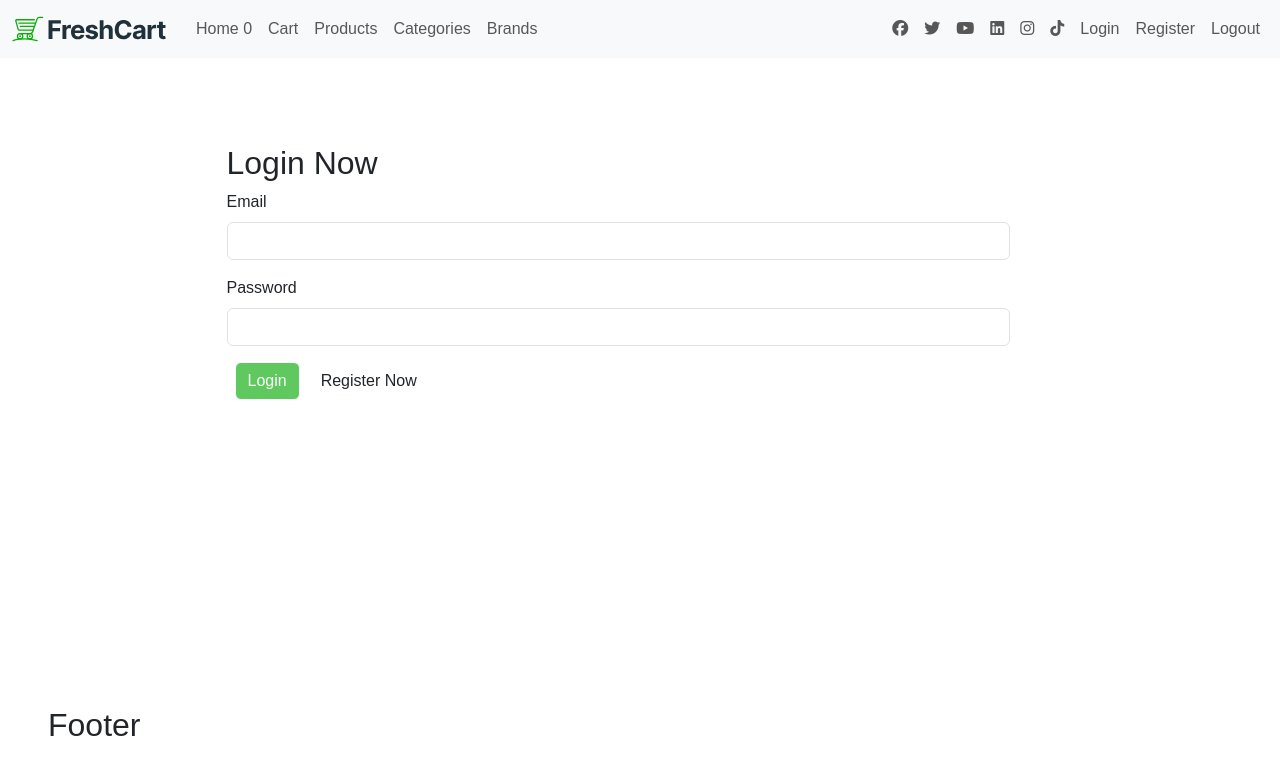
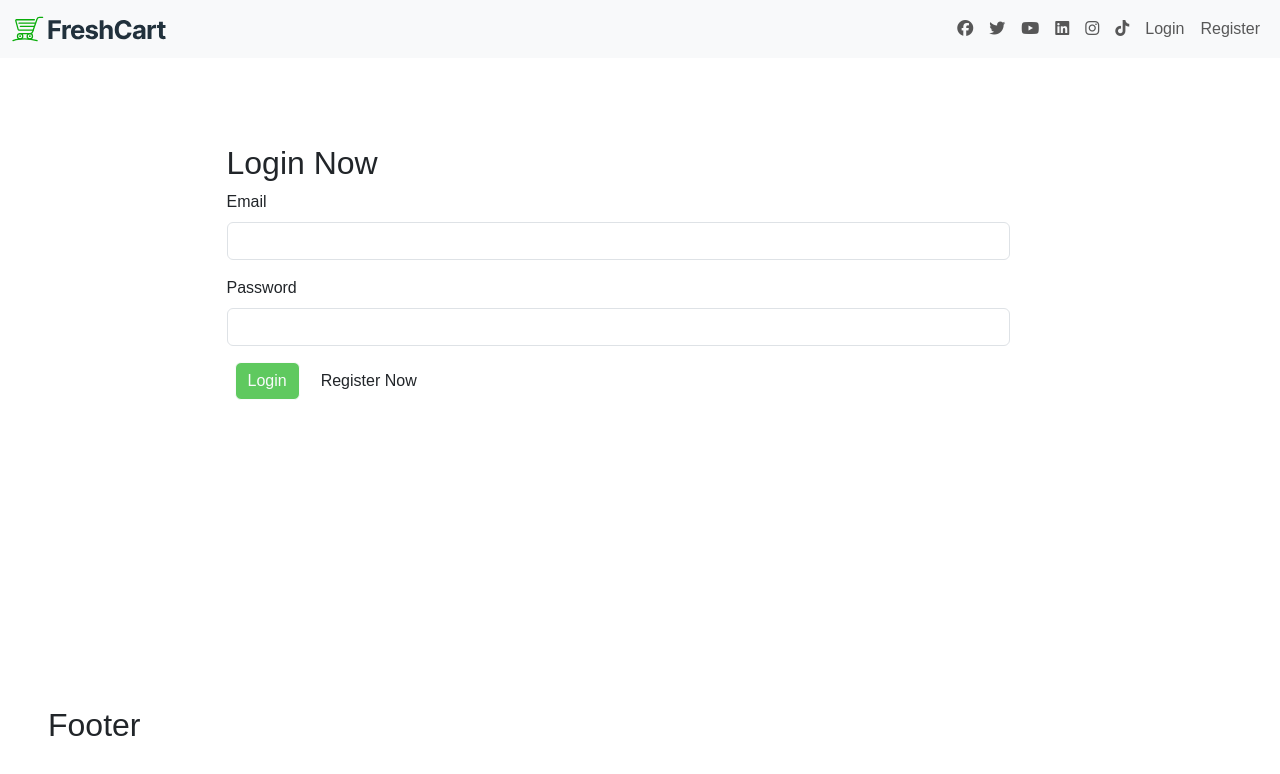
Before and after one commit to Saeeed0/NeoShop, a React (Create React App) app: page /Login in a window 1280 px wide. Shown: the top 774 px of the page. Built offline with nearby package versions, Linux system fonts and the light colour scheme; a web font is replaced by a local one.

Commit message:
save token at localstorage & handl user refresh & logout

```diff
--- /dev/null
+++ b/src/Components/Context/UserContext.js
@@ -0,0 +1,17 @@
+import { createContext, useEffect, useState } from "react";
+
+export const userContext = createContext();
+
+export default function UserContextProvider({ children }) {
+  let [userToken, setUserToken] = useState(null);
+  useEffect(() => {
+    if (localStorage.getItem("userToken")) {
+      setUserToken(localStorage.getItem("userToken"));
+    }
+  }, []);
+  return (
+    <userContext.Provider value={{ userToken, setUserToken }}>
+      {children}
+    </userContext.Provider>
+  );
+}
--- a/src/Components/Layout/Layout.jsx
+++ b/src/Components/Layout/Layout.jsx
@@ -2,14 +2,18 @@ import { Outlet } from "react-router-dom";
 import Navbar from "../Navbar/Navbar";
 import Footer from "../Footer/Footer";
 import style from "./Layout.module.css";
+import UserContextProvider from "../Context/UserContext";
 function Layout() {
+
   return (
     <>
-      <Navbar />
-      <div className="container p-5 m-5">
-      <Outlet></Outlet>
-      </div>
-      <Footer />
+      <UserContextProvider >
+        <Navbar />
+        <div className="container p-5 m-5">
+          <Outlet></Outlet>
+        </div>
+        <Footer />
+      </UserContextProvider>
     </>
   );
 }
--- a/src/Components/Login/Login.jsx
+++ b/src/Components/Login/Login.jsx
@@ -4,12 +4,14 @@ import * as Yup from "yup";
 
 import axios from "axios";
 import { Link, useNavigate } from "react-router-dom";
-import { useState } from "react";
+import { useContext, useState } from "react";
 import { BallTriangle } from "react-loader-spinner";
+import { userContext } from "../Context/UserContext";
 function Login() {
   const navigate = useNavigate();
   const [apiError, setApiError] = useState(null);
   let [isLoading, setIsLoading] = useState(false);
+  const { setUserToken } = useContext(userContext);
 
   async function submiLogin(values) {
     setIsLoading(true);
@@ -22,6 +24,8 @@ function Login() {
 
     if (data?.message === "success") {
       setIsLoading(false);
+      localStorage.setItem("userToken", data.token);
+      setUserToken(data.token);
       navigate("/");
     }
   }
--- a/src/Components/Navbar/Navbar.jsx
+++ b/src/Components/Navbar/Navbar.jsx
@@ -1,11 +1,20 @@
-import { Link } from "react-router-dom";
+import { Link, useNavigate } from "react-router-dom";
 import style from "./Navbar.module.css";
 import logoImg from "../../Assets/images/freshcart-logo.svg";
 import { useContext } from "react";
 import { counterContext } from "../Context/CounterContext";
+import { userContext } from "../Context/UserContext";
+function Navbar() {
+  const { userToken, setUserToken } = useContext(userContext);
+  let { x } = useContext(counterContext);
+  const navigate = useNavigate();
+  console.log(userToken);
 
-function Navbar() {
-  let { x } = useContext(counterContext);
+  function Logout() {
+    localStorage.removeItem("userToken");
+    setUserToken(null);
+    navigate("/Login");
+  }
   return (
     <>
       <nav className="navbar fixed-top navbar-expand-sm navbar-light bg-light">
@@ -25,6 +34,7 @@ function Navbar() {
             <span className="navbar-toggler-icon"></span>
           </button>
           <div className="collapse navbar-collapse" id="collapsibleNavId">
+            {userToken && (
               <ul className="navbar-nav me-auto mt-2 mt-lg-0">
                 <li className="nav-item">
                   <Link className="nav-link" to="/">
@@ -52,6 +62,7 @@ function Navbar() {
                   </Link>
                 </li>
               </ul>
+            )}
             <ul className="navbar-nav ms-auto mt-lg-0">
               <li className="nav-item">
                 <Link className="nav-link" to="/">
@@ -83,6 +94,19 @@ function Navbar() {
                   <i className="fab fa-tiktok"></i>
                 </Link>
               </li>
+              {userToken ? (
+                <li className="nav-item">
+                  <span
+                    onClick={() => {
+                      Logout();
+                    }}
+                    className="nav-link cursor-pointer"
+                  >
+                    Logout
+                  </span>
+                </li>
+              ) : (
+                <>
                   <li className="nav-item">
                     <Link className="nav-link" to="/Login">
                       Login
@@ -93,11 +117,8 @@ function Navbar() {
                       Register
                     </Link>
                   </li>
-              <li className="nav-item">
-                <Link className="nav-link" to="/Logout">
-                  Logout
-                </Link>
-              </li>
+                </>
+              )}
             </ul>
           </div>
         </div>
```
Lines whose indentation alone changed are shown as unchanged.
